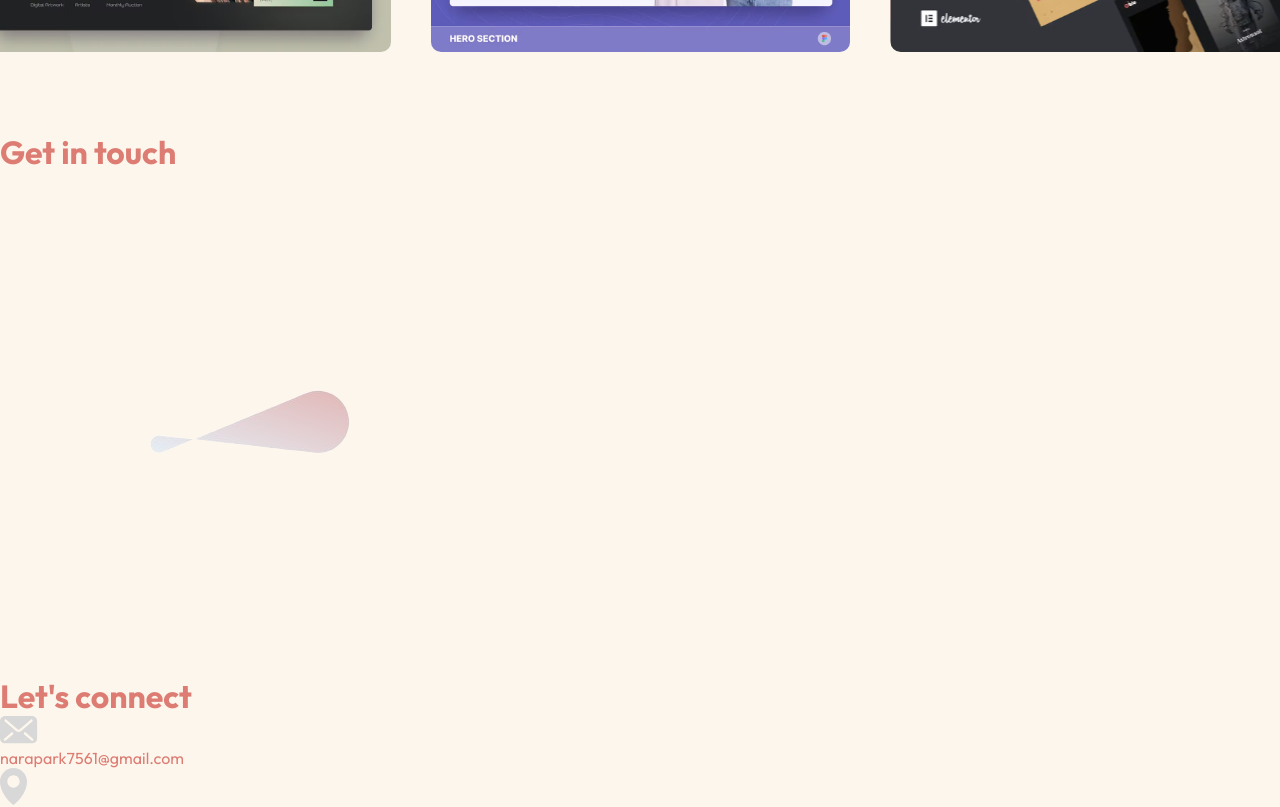
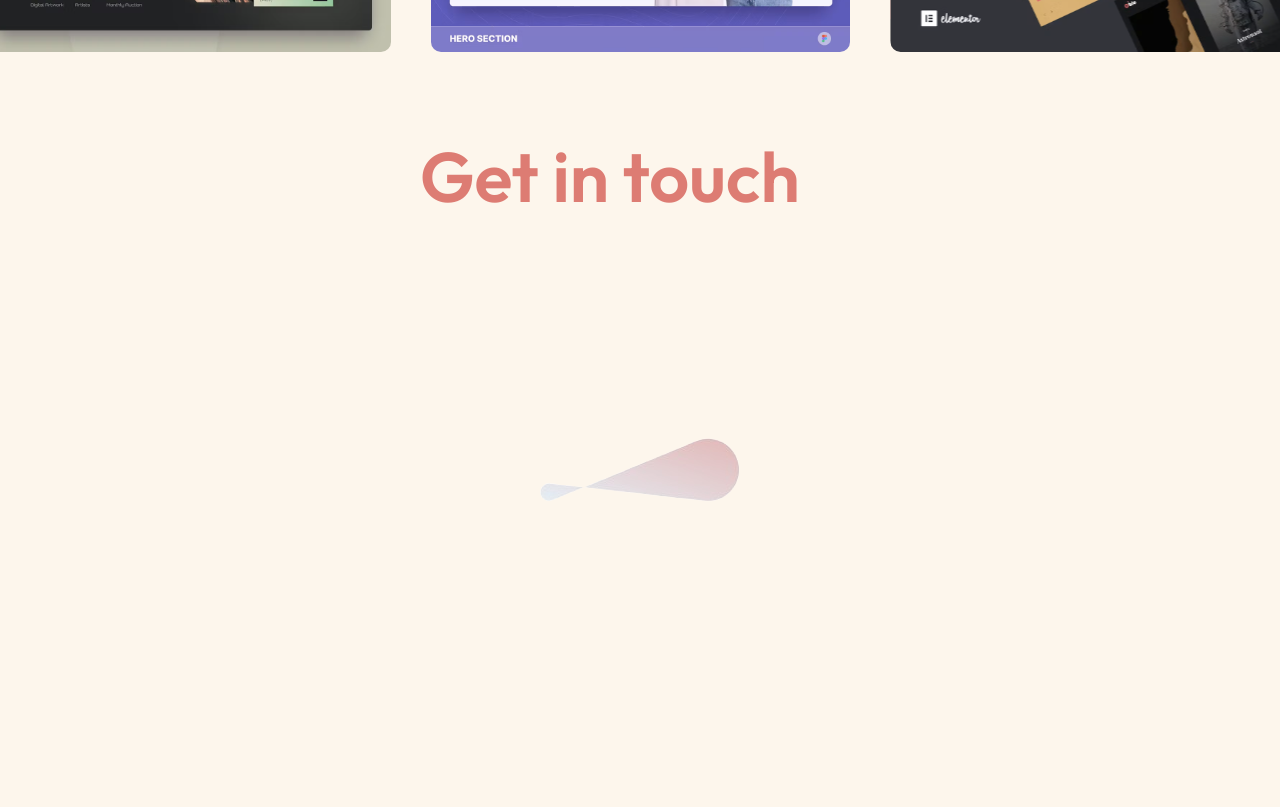
Before and after one commit to narapark7561/naraPortfolio, a React (Vite) app in the folder portfolio-react/: page / in a window 1280 px wide. Shown: the part 2600-3407 px from the top of the page. Built offline with nearby package versions, Linux system fonts and the light colour scheme.

Commit message:
working on css for contact section

```diff
--- a/portfolio-react/src/Components/Contact/Contact.css
+++ b/portfolio-react/src/Components/Contact/Contact.css
@@ -0,0 +1,18 @@
+.contact{
+    display: flex;
+    flex-direction: column;
+    align-items: center;
+    justify-content: center;
+    gap:80px;
+    margin: 80px 170px;
+}
+
+.contact-title {
+    position: relative;
+}
+
+.contact-title h1{
+    padding: 0px 30px;
+    font-size:70px;
+    font-weight: 600;
+}
```
